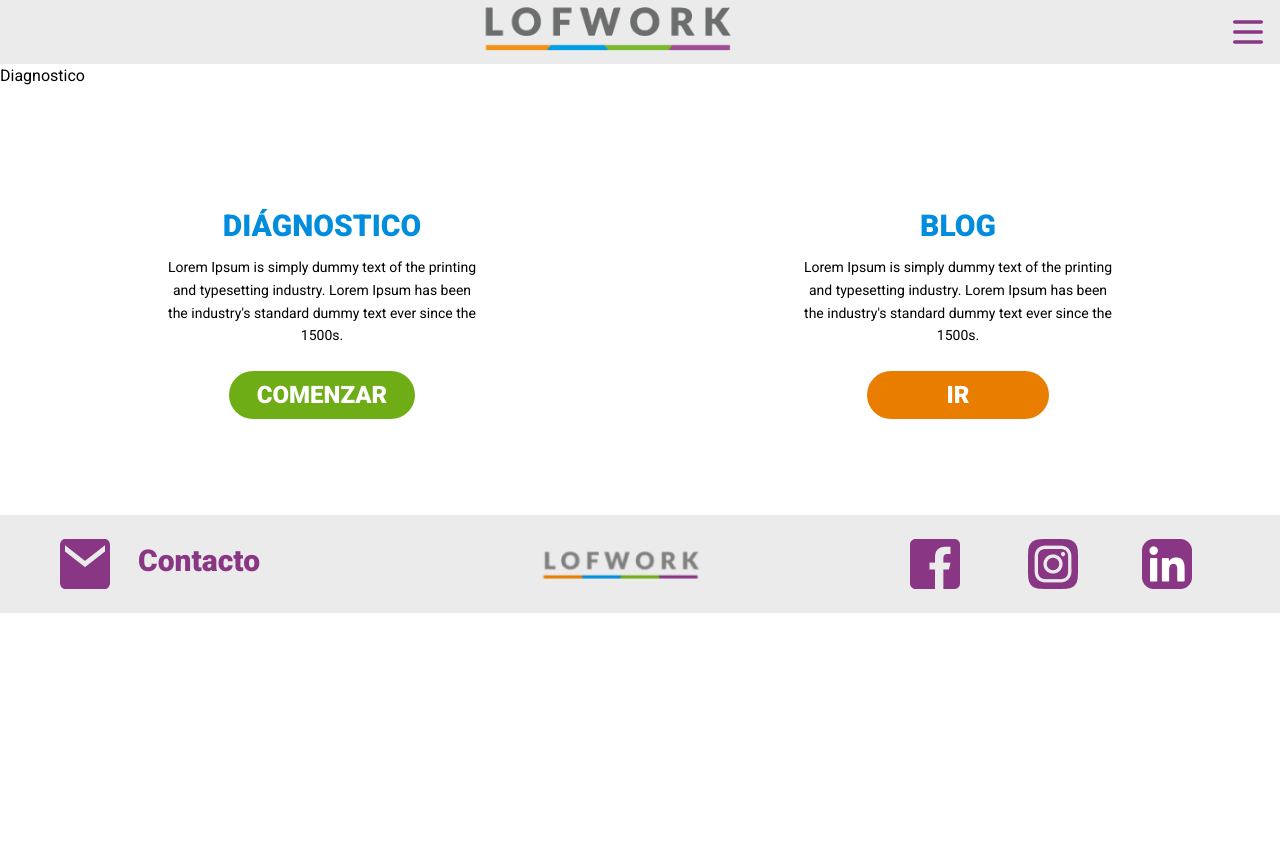
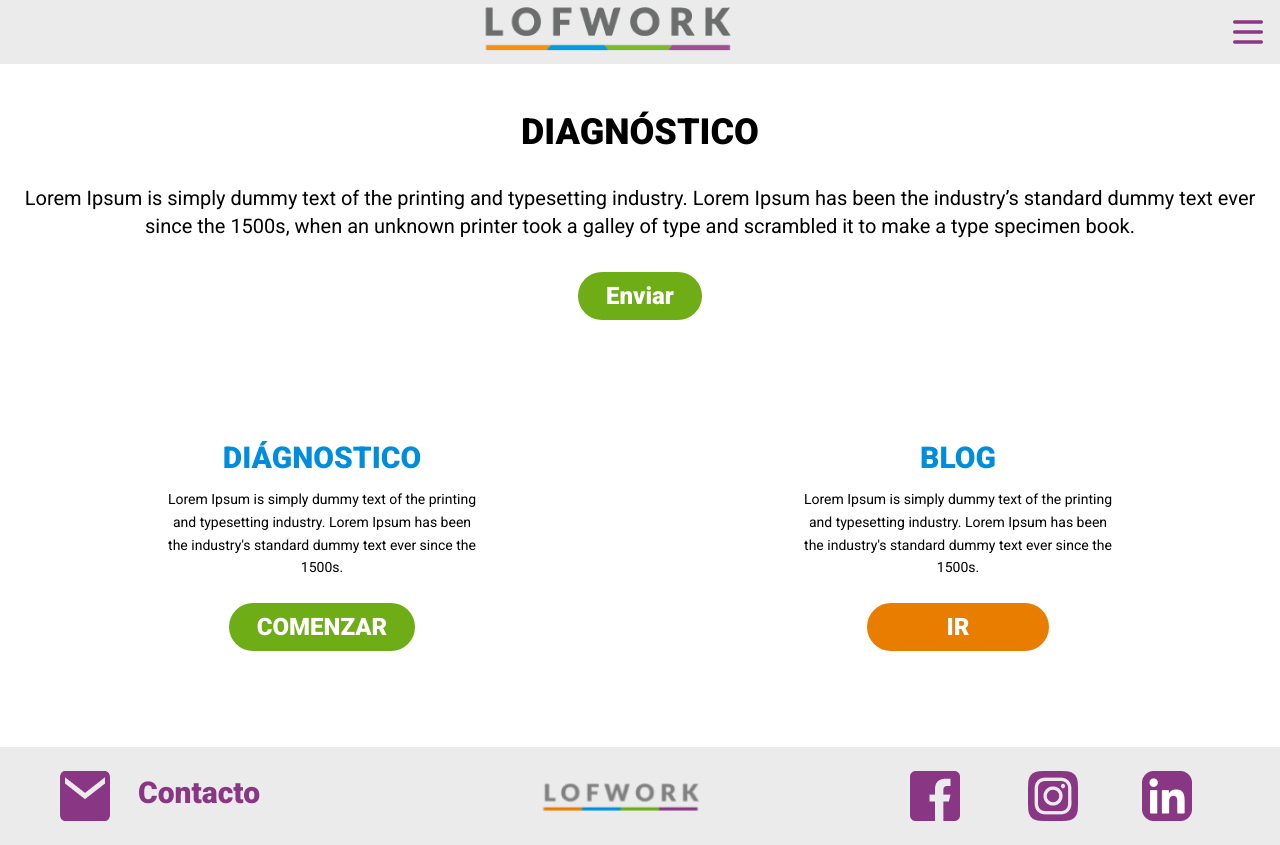
Before and after one commit to dlab-team/c15-frontend, a React (Vite) app: page /Diagnostico in a window 1280 px wide. Before the commit the page ends 800 px from the top, so only its background shows below. Built offline with nearby package versions, Linux system fonts and the light colour scheme.

Commit message:
feat:Creación de contenido de pagina Diagnostico y su botón enviar

```diff
--- a/src/Routes.jsx
+++ b/src/Routes.jsx
@@ -15,6 +15,7 @@ const RoutesComponent = () => {
         <Route path="/Diagnostico" element={<Diagnostico />} />
         <Route path="/Blog" element={<Blog />} />
         <Route path="Contacto" element={<Contacto />} />
+        {/* Aqui la ruta "/resultados" */}
       </Routes>
     </>
   );
--- a/src/Views/Diagnostico.jsx
+++ b/src/Views/Diagnostico.jsx
@@ -1,9 +1,22 @@
-import React from 'react'
+import React from 'react';
+import { Link } from 'react-router-dom';
 
 const Diagnostico = () => {
   return (
-    <div>Diagnostico</div>
-  )
-}
+    <div className="flex flex-col items-center pt-12 space-y-8">
+      <h3 className="text-4xl font-bold uppercase ">Diagnóstico</h3>
 
-export default Diagnostico
+      <p class="max-w-7xl mx-auto text-xl text-center">
+        Lorem Ipsum is simply dummy text of the printing and typesetting
+        industry. Lorem Ipsum has been the industry’s standard dummy text ever
+        since the 1500s, when an unknown printer took a galley of type and
+        scrambled it to make a type specimen book.
+      </p>
+      <button class="flex mx-auto mt-6 text-white text-2xl font-bold bg-[#6EAD15] border-0 py-2 px-7 rounded-full">
+        <Link to="/resultados">Enviar</Link>
+      </button>
+    </div>
+  );
+};
+
+export default Diagnostico;
```
